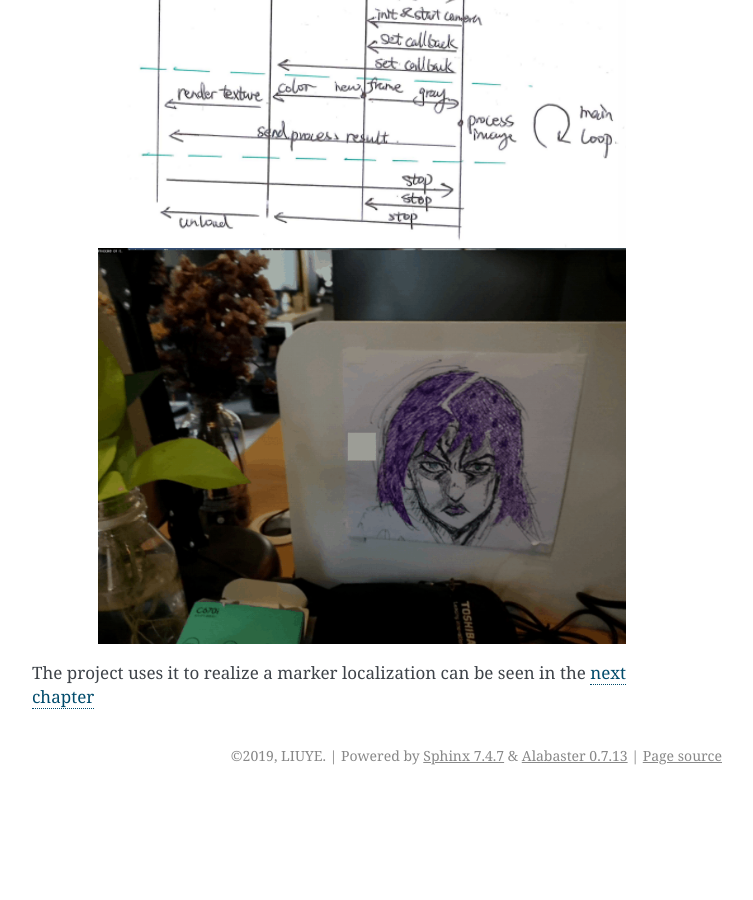
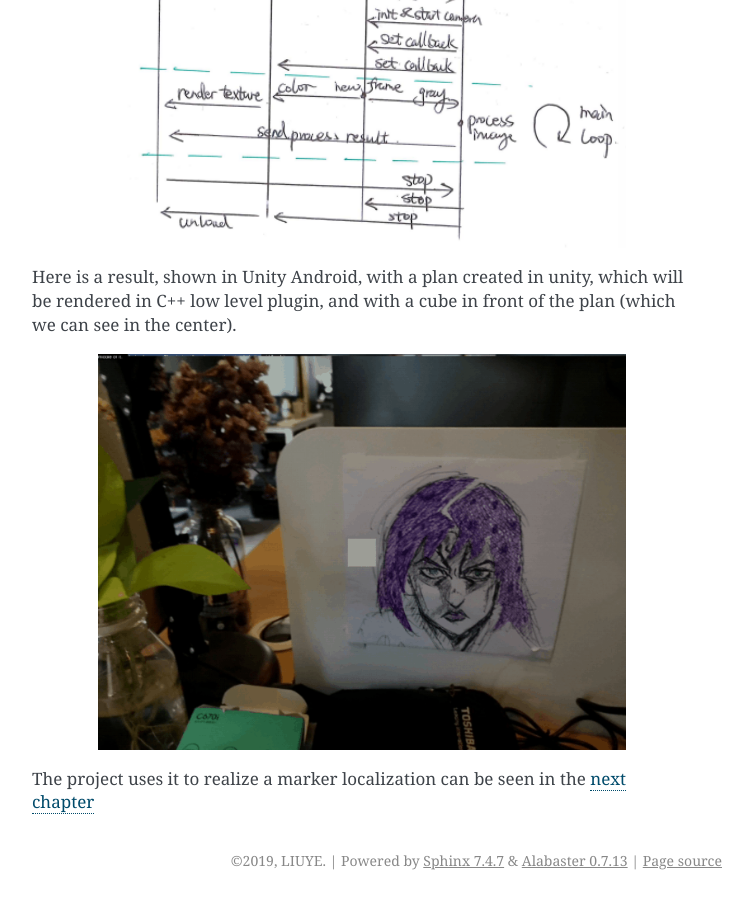
Before and after one commit to gggliuye/VIO, a Sphinx documentation site: the page built from docs/Android/UnityCameraRender.rst, in a window 1280 px wide and 900 px high, scrolled down 7679 px. Shown: the whole window, without its empty margins (388-1141 px from the left). Built offline with Sphinx 7.4.7, drawn with Linux system fonts in a browser that asks for light colours; before the commit the page ends 8474 px from its top, so only the background shows below that.

Commit message:
Update UnityCameraRender.rst

```diff
--- a/docs/Android/UnityCameraRender.rst
+++ b/docs/Android/UnityCameraRender.rst
@@ -251,6 +251,8 @@ With all the upper steps finished, we successfully open the camera, render the t
    :width: 80%
    :align: center
 
+Here is a result, shown in Unity Android, with a plan created in unity, which will be rendered in C++ low level plugin, and with a cube in front of the plan (which we can see in the center).
+
 .. image:: rendershow.gif
    :width: 80%
    :align: center
```
